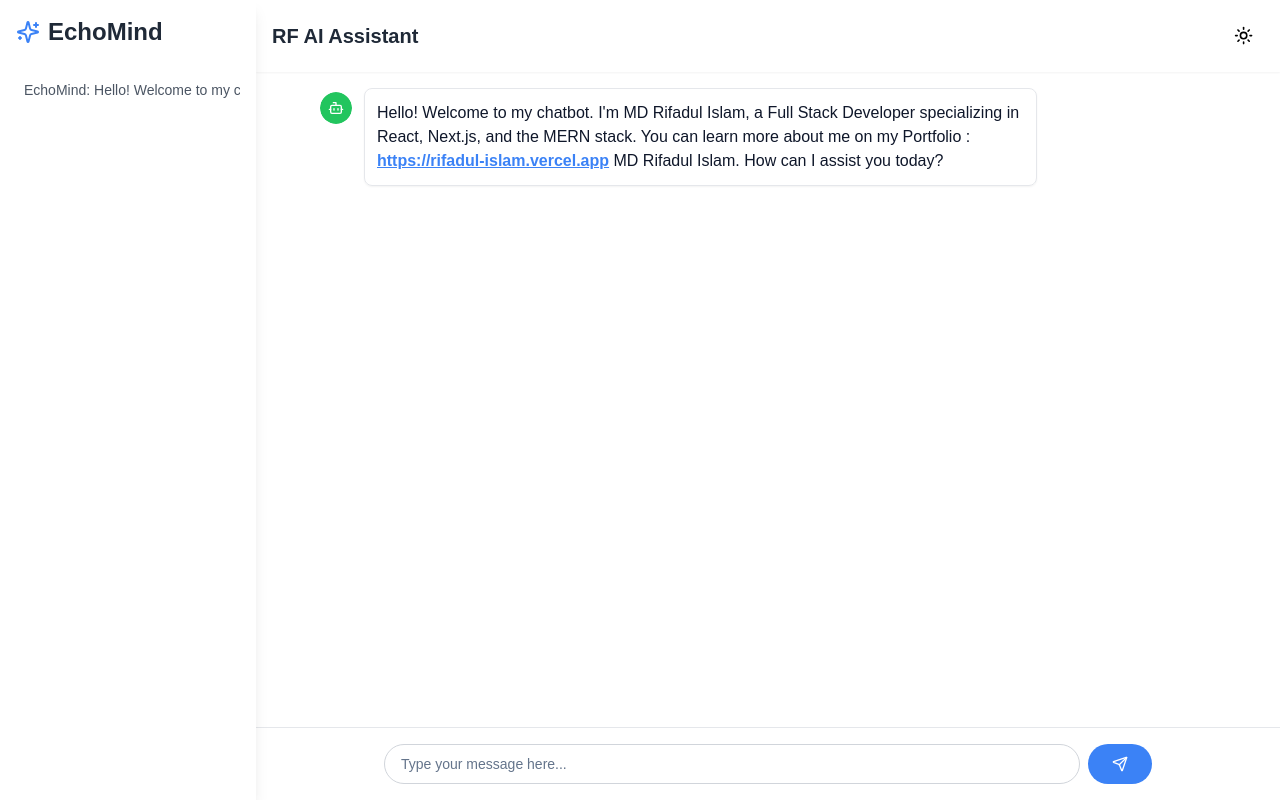
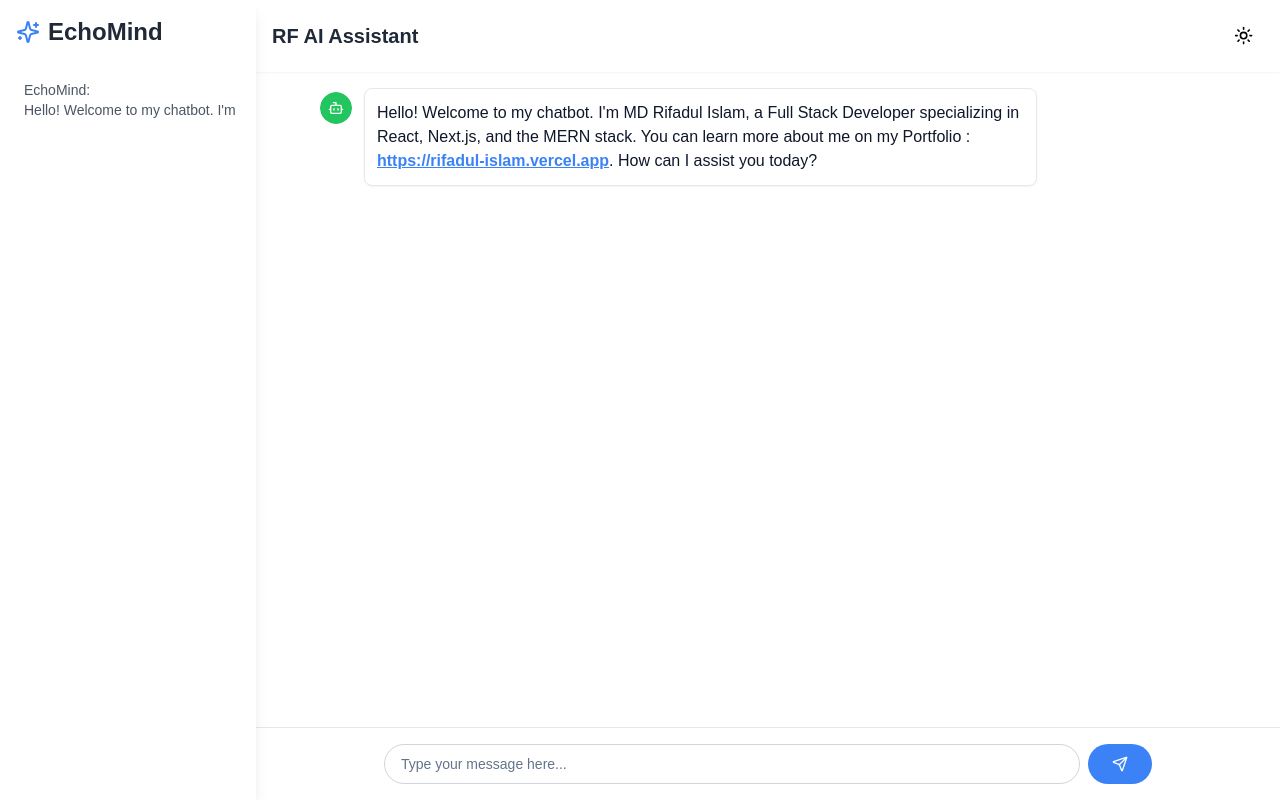
Before and after one commit to RF-Rifat/Chatbot, a Next.js app: page / in a window 1280 px wide. Built offline with nearby package versions, Linux system fonts and the light colour scheme.

Commit message:
ai intrigation themes added

```diff
--- a/components/gemini-ui/GeminiChatbot.tsx
+++ b/components/gemini-ui/GeminiChatbot.tsx
@@ -16,7 +16,7 @@ export default function GeminiChatbot() {
   const initialMessage = {
     id: "1",
     role: "bot",
-    content: `Hello! Welcome to my chatbot. I'm MD Rifadul Islam, a Full Stack Developer specializing in React, Next.js, and the MERN stack. You can learn more about me on my Portfolio : [**https://rifadul-islam.vercel.app**](https://rifadul-islam.vercel.app) MD Rifadul Islam. How can I assist you today?`,
+    content: `Hello! Welcome to my chatbot. I'm MD Rifadul Islam, a Full Stack Developer specializing in React, Next.js, and the MERN stack. You can learn more about me on my Portfolio : [**https://rifadul-islam.vercel.app**](https://rifadul-islam.vercel.app). How can I assist you today?`,
   };
 
   // Only add the initial message if the messages array is empty
--- a/components/gemini-ui/Sidebar.tsx
+++ b/components/gemini-ui/Sidebar.tsx
@@ -41,7 +41,7 @@ export function Sidebar({
               key={index}
               className="truncate text-sm text-gray-600 dark:text-gray-300 hover:text-gray-900 dark:hover:text-gray-100 p-2 rounded hover:bg-gray-100 dark:hover:bg-gray-700 transition-colors duration-200"
             >
-              <span className="font-medium">
+              <span className="font-medium text-wrap">
                 {message.role === "user" ? "You: " : "EchoMind: "}
               </span>
               {message.content}
```
